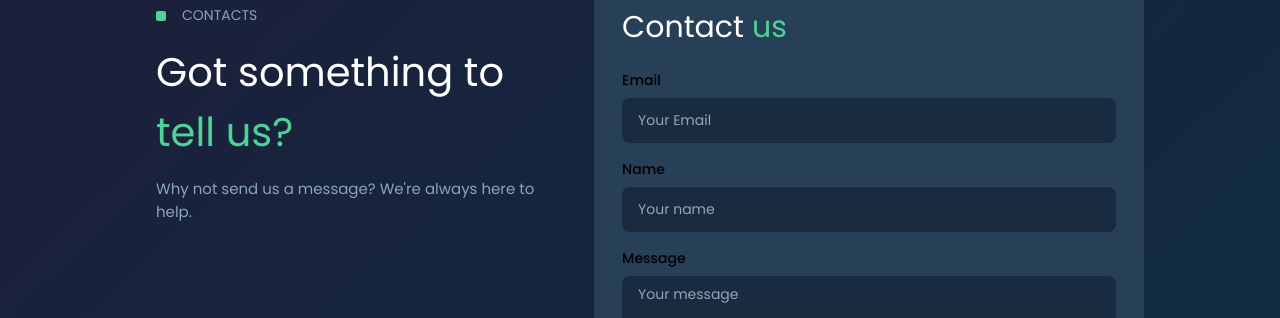
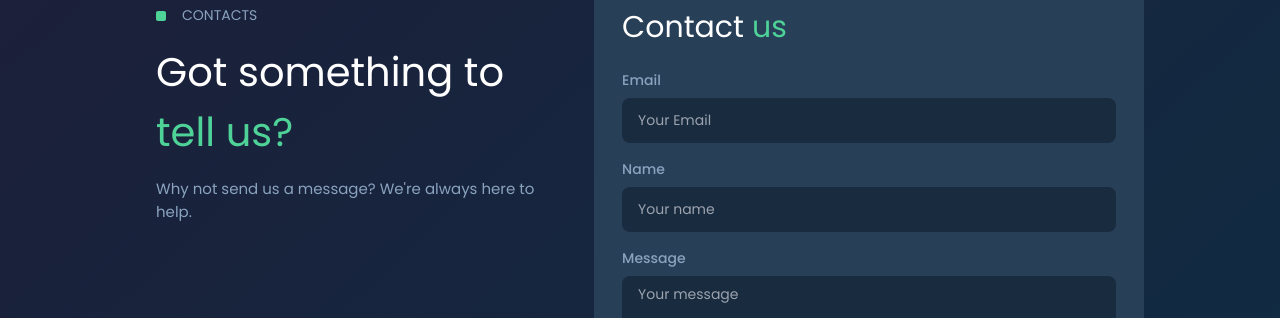
Before and after one commit to noahhamid/Bay-solutions, a React (Vite) app: page /contact in a window 1280 px wide. Shown: the part 185-503 px from the top of the page. Built offline with nearby package versions, Linux system fonts and the light colour scheme.

Commit message:
contact page fixed

```diff
--- a/src/components/contact.jsx
+++ b/src/components/contact.jsx
@@ -96,19 +96,19 @@ const Contact = () => {
               Contact <span className="text-customGreen">us</span>
             </motion.h1>
             <div className="mb-4">
-              <label htmlFor="email" className="block text-sm font-medium">
+              <label htmlFor="email" className="text-customTitle block text-sm font-medium">
                 Email
               </label>
               <input
                 id="email"
                 type="email"
                 placeholder="Your Email"
-                className="w-full px-4 py-3 mt-2 text-[14px] bg-customBlue text-customTitle border-none rounded-lg focus:outline-none focus:border-customGreen focus:ring-1 focus:ring-customGreen duration-500"
+                className="w-full px-4 py-3 mt-2 text-[14px] bg-customBlue text-white border-none rounded-lg focus:outline-none focus:border-customGreen focus:ring-1 focus:ring-customGreen duration-500"
               />
             </div>
 
             <div className="mb-4">
-              <label htmlFor="name" className="block text-sm font-medium">
+              <label htmlFor="name" className="text-customTitle block text-sm font-medium">
                 Name
               </label>
               <input
@@ -120,7 +120,7 @@ const Contact = () => {
             </div>
 
             <div className="mb-4">
-              <label htmlFor="message" className="block text-sm font-medium">
+              <label htmlFor="message" className="text-customTitle block text-sm font-medium">
                 Message
               </label>
               <textarea
```
